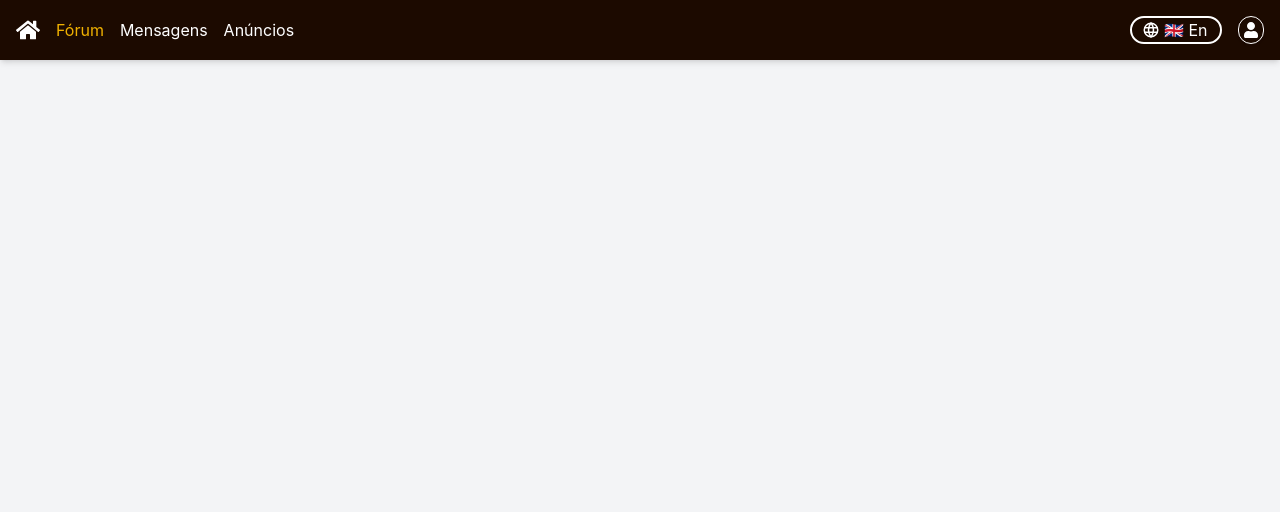
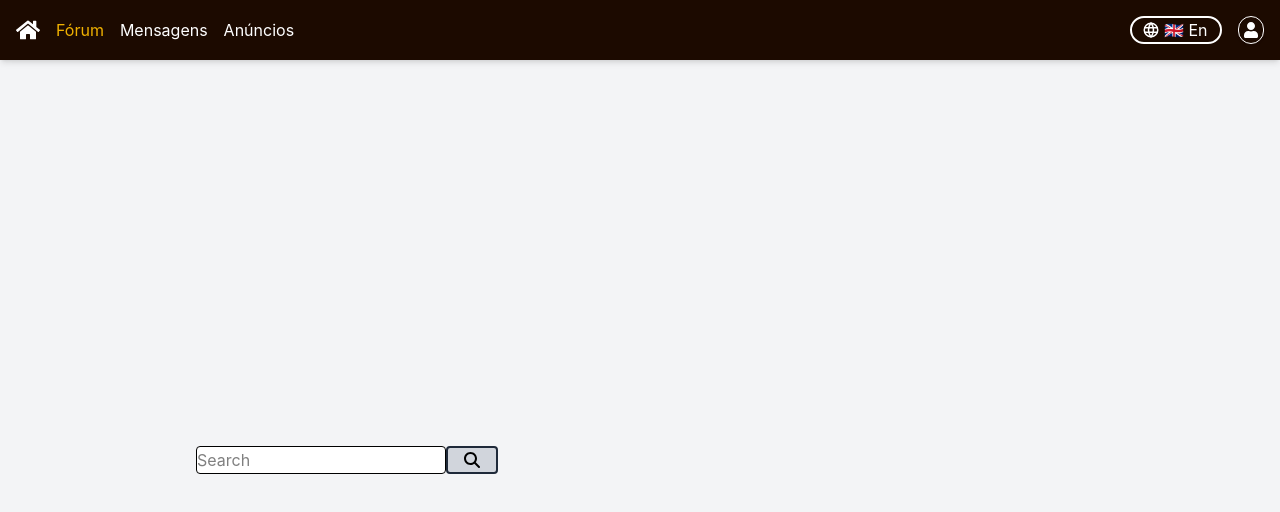
Before and after one commit to Alexandre-A/IHC_Project, a React (Vite) app: page /forum in a window 1280 px wide. Shown: the top 512 px of the page. Built offline with nearby package versions, Linux system fonts and the light colour scheme.

Commit message:
Initial forum implementation

```diff
--- a/src/pages/Forum.jsx
+++ b/src/pages/Forum.jsx
@@ -1,5 +1,6 @@
 import { useState } from 'react'
 import { useAuth } from "../AuthContext";
+import { FaMagnifyingGlass } from "react-icons/fa6";
 import '../index.css'
 import '../App.css'
 import NavbarInicial from '../components/NavbarIncial'
@@ -8,9 +9,15 @@ function Forum() {
   const { userType } = useAuth();
   const isLandlord = userType === "landlord";
   return (
-    <div className='bg-gray-100'>
-
-    </div>
+        <div className='min-h-screen bg-gray-100 flex flex-col items-center justify-center p-4'>
+            <div className="w-full max-w-4xl rounded-lg flex space-y-2 md:space-y-0 md:flex-row flex-col justify-items-center items-center md:justify-between px-1">
+                <div className='flex'>
+                    <input type='text' name='search'  placeholder='Search' autoComplete='on' onChange={console.log("a")} className='border-1 rounded bg-white'></input>
+                    <button className={`px-4 py-1 rounded right-4 bg-gray-300 border-2 border-gray-800 cursor-pointer hover:text-white hover:bg-gray-500`}
+                        onClick={() => handleClick("search")}><FaMagnifyingGlass /></button>
+                </div>
+            </div>
+        </div>
   )
 }
 
```
Also changed, not shown: 1 other file (tests, documents, lock files or other folders).
